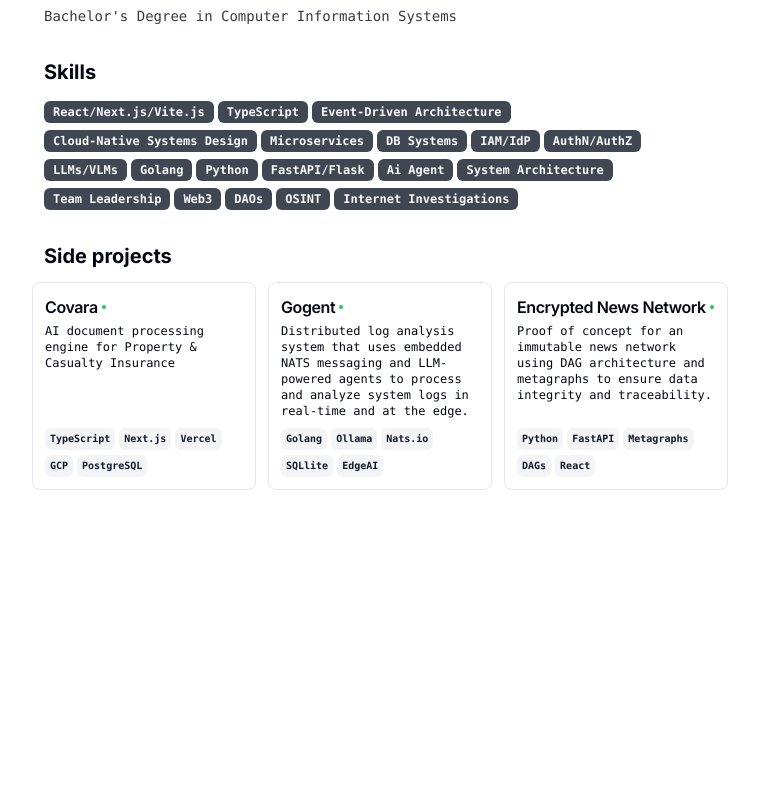
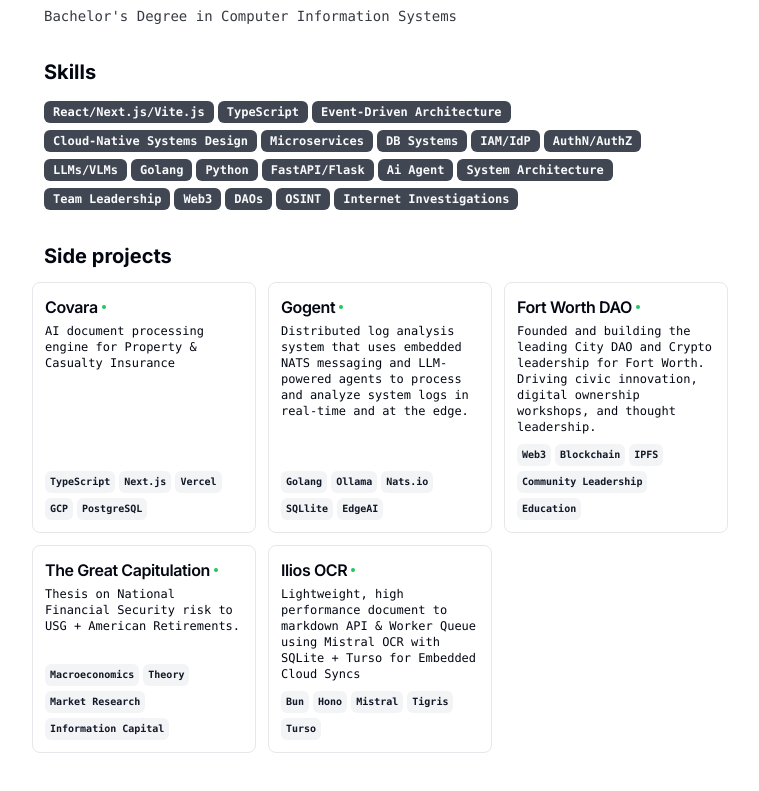
Before and after one commit to tobalo/cv, a Next.js app: page / in a window 1280 px wide. Shown: the part 2112-2903 px from the top of the page, without its empty margins (260-1019 px from the left). Before the commit the page ends 2666 px from the top, so only its background shows below. Built offline with nearby package versions, Linux system fonts and the light colour scheme.

Commit message:
copy: adjust projects

```diff
--- a/src/data/resume-data.tsx
+++ b/src/data/resume-data.tsx
@@ -285,13 +285,33 @@
       },
     },
     {
-      title: "Encrypted News Network",
-      techStack: ["Python", "FastAPI", "Metagraphs", "DAGs", "React"],
+      title: "Fort Worth DAO",
+      techStack: ["Web3", "Blockchain", "IPFS", "Community Leadership", "Education"],
       description:
-        "Proof of concept for an immutable news network using DAG architecture and metagraphs to ensure data integrity and traceability.",
+        "Founded and building the leading City DAO and Crypto leadership for Fort Worth. Driving civic innovation, digital ownership workshops, and thought leadership.",
       link: {
-        label: "ENN POC",
-        href: "https://github.com/jedi-ops/immutable-news-dag-poc",
+        label: "FWTX DAO",
+        href: "https://fwtx.city",
+      },
+    },
+    {
+      title: "The Great Capitulation",
+      techStack: ["Macroeconomics", "Theory", "Market Research", "Information Capital"],
+      description:
+        "Thesis on National Financial Security risk to USG + American Retirements.",
+      link: {
+        label: "The Great Capitulation",
+        href: "https://github.com/tobalo/sovereign-capital-data-flow",
+      },
+    },
+    {
+      title: "Ilios OCR",
+      techStack: ["Bun", "Hono", "Mistral", "Tigris", "Turso"],
+      description:
+        "Lightweight, high performance document to markdown API & Worker Queue using Mistral OCR with SQLite + Turso for Embedded Cloud Syncs",
+      link: {
+        label: "Ilios OCR",
+        href: "https://github.com/tobalo/ilios",
       },
     },
   ],
```
